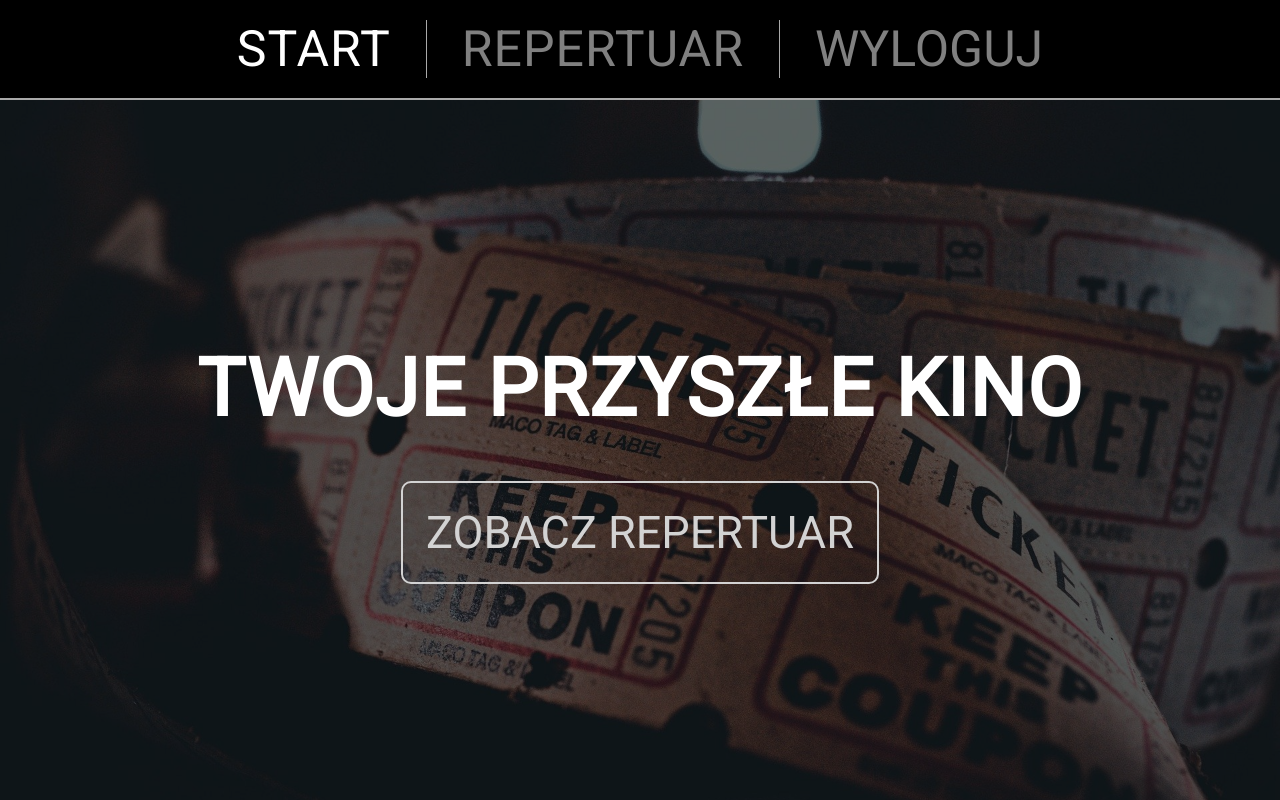
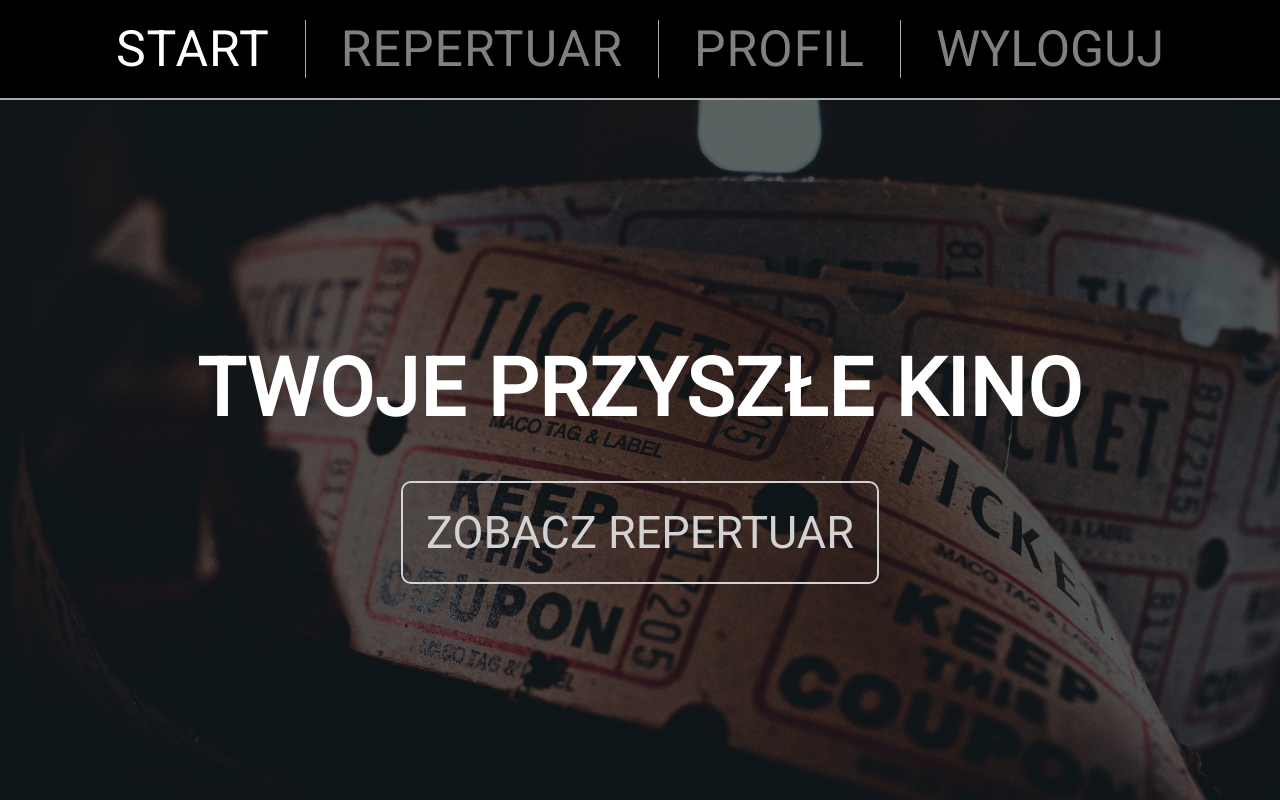
Before and after one commit to lukasz-staniszewski/cinema-booking-app, a React (Create React App) app in the folder src/main-frontend/: page / in a window 1280 px wide. Built offline with nearby package versions, Linux system fonts and the light colour scheme; sample sign-in values are in the browser's storage.

Commit message:
CBA-50 - loading on cinema hall and nicer gui

```diff
--- a/src/main-frontend/src/components/layout/MainNavigation.js
+++ b/src/main-frontend/src/components/layout/MainNavigation.js
@@ -29,6 +29,7 @@ const MainNavigation = () =>{
                     <li>
                         <NavLink to="/repertuar" className={(data) => (data.isActive ? styles.active: "")}> Repertuar</NavLink>
                     </li>
+                    {authCtx.isUserLogged && <li><NavLink to={"/profil"}>Profil</NavLink></li>}
                     <li>
                         <div className={styles.buttonwrapper}><button className={authCtx.isUserLogged ? '' : styles['log-reg-fs']} onClick={authCtx.isUserLogged ? authCtx.logout : showModalHandler}>
                             {
```
Also changed, not shown: src/main-frontend/src/components/cinemahallsite/CinemaHall.module.css (line endings or trailing spaces), 1 other file (tests, documents, lock files or other folders).
